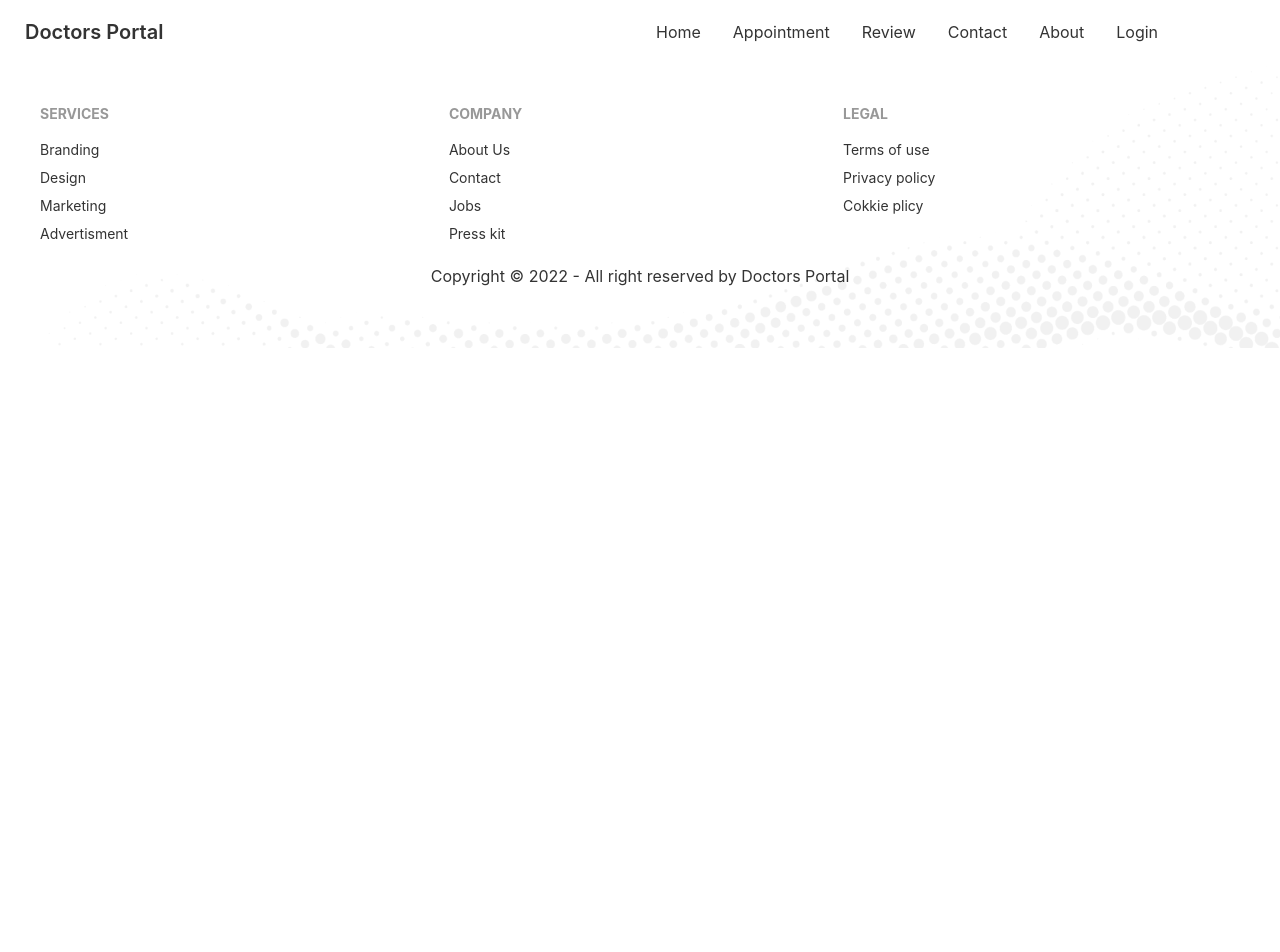
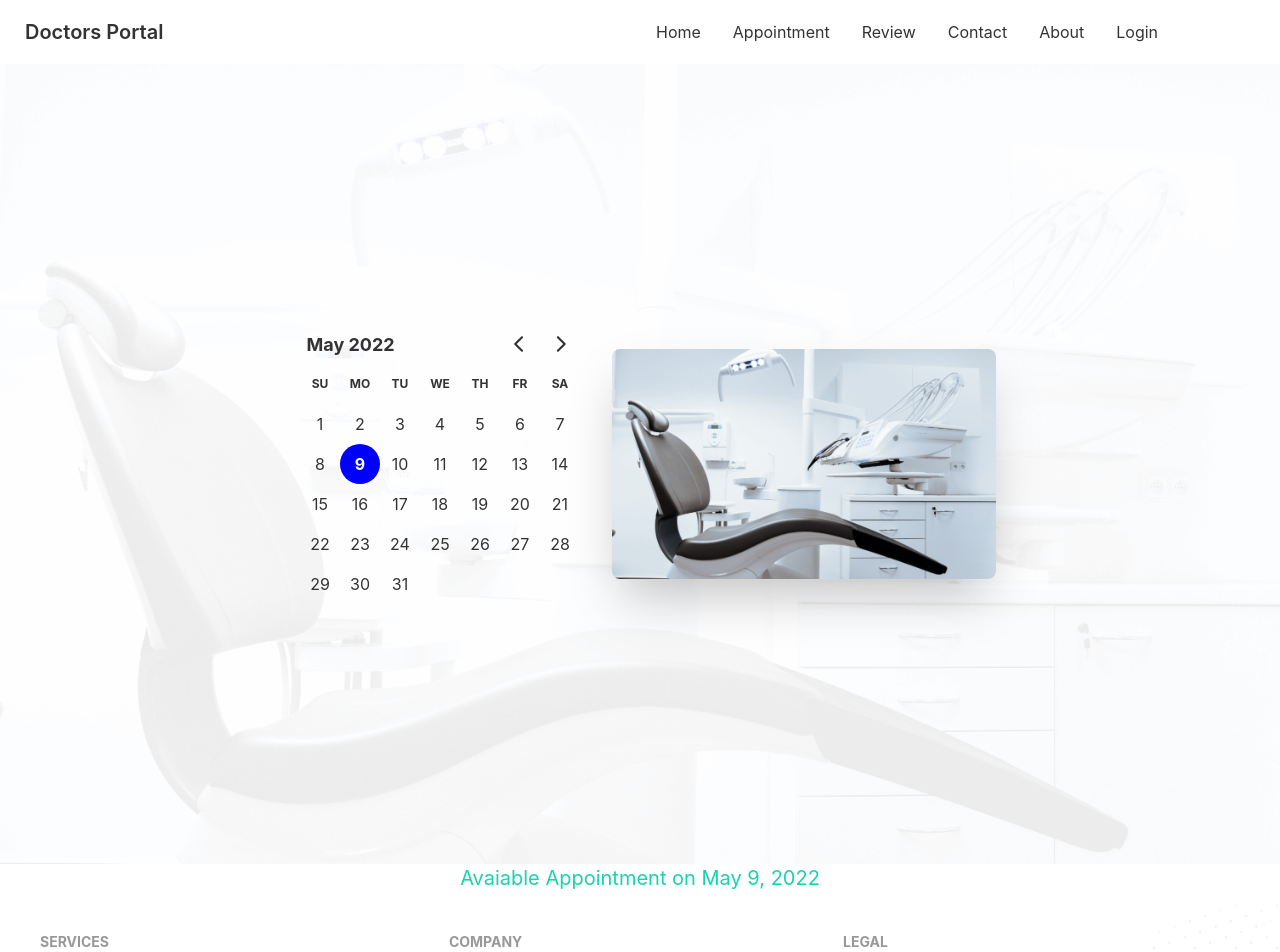
Before and after one commit to mohammadshariful/doctors-portal-client, a React (Create React App) app: page /appointment in a window 1280 px wide. Shown: the top 952 px of the page. Before the commit the page ends 800 px from the top, so only its background shows below. Built offline with nearby package versions, Linux system fonts and the light colour scheme.

Commit message:
appointments banner created

```diff
--- a/package.json
+++ b/package.json
@@ -7,7 +7,9 @@
     "@testing-library/react": "^13.2.0",
     "@testing-library/user-event": "^13.5.0",
     "daisyui": "^2.14.3",
+    "date-fns": "^2.28.0",
     "react": "^18.1.0",
+    "react-day-picker": "^8.0.4",
     "react-dom": "^18.1.0",
     "react-router-dom": "^6.3.0",
     "react-scripts": "5.0.1",
--- a/src/App.js
+++ b/src/App.js
@@ -1,20 +1,20 @@
 import { Route, Routes } from "react-router-dom";
 import About from "./Pages/About/About";
+import Appointment from "./Pages/Appointment/Appointment";
 import Home from "./Pages/Home/Home";
 import Login from "./Pages/Login/Login";
-import Footer from "./Pages/Shared/Footer/Footer";
 import Navbar from "./Pages/Shared/Navbar/Navbar";
 
 function App() {
   return (
-    <div>
+    <div className="max-w-7xl mx-auto">
       <Navbar />
       <Routes>
         <Route path="/" element={<Home />} />
         <Route path="/about" element={<About />} />
+        <Route path="/appointment" element={<Appointment />} />
         <Route path="/login" element={<Login />} />
       </Routes>
-      <Footer />
     </div>
   );
 }
--- /dev/null
+++ b/src/Pages/Appointment/Appointment.js
@@ -0,0 +1,16 @@
+import React, { useState } from "react";
+import Footer from "../Shared/Footer/Footer.js";
+import AppointmentBanner from "./AppointmentBanner.js";
+import AvailableAppointments from "./AvailableAppointments.js";
+const Appointment = () => {
+  const [date, setDate] = useState(new Date());
+  return (
+    <div>
+      <AppointmentBanner date={date} setDate={setDate} />
+      <AvailableAppointments date={date} />
+      <Footer />
+    </div>
+  );
+};
+
+export default Appointment;
--- /dev/null
+++ b/src/Pages/Appointment/AppointmentBanner.js
@@ -0,0 +1,32 @@
+import React from "react";
+import { DayPicker } from "react-day-picker";
+import "react-day-picker/dist/style.css";
+import bgImg from "../../assets/images/bg.png";
+import Chair from "../../assets/images/chair.png";
+const AppointmentBanner = ({ date, setDate }) => {
+  return (
+    <div
+      style={{
+        background: `url(${bgImg})`,
+        backgroundPosition: "center",
+        backgroundSize: "cover",
+      }}
+      className="hero min-h-screen"
+    >
+      <div className="hero-content flex-col lg:flex-row-reverse">
+        <div>
+          <img
+            src={Chair}
+            className="max-w-sm rounded-lg shadow-2xl"
+            alt="dentist chair"
+          />
+        </div>
+        <div>
+          <DayPicker mode="single" selected={date} onSelect={setDate} />
+        </div>
+      </div>
+    </div>
+  );
+};
+
+export default AppointmentBanner;
--- /dev/null
+++ b/src/Pages/Appointment/AvailableAppointments.js
@@ -0,0 +1,14 @@
+import { format } from "date-fns";
+import React from "react";
+
+const AvailableAppointments = ({ date }) => {
+  return (
+    <div>
+      <h3 className="text-center text-secondary text-xl">
+        Avaiable Appointment on {format(date, "PP")}
+      </h3>
+    </div>
+  );
+};
+
+export default AvailableAppointments;
--- a/src/Pages/Home/Home.js
+++ b/src/Pages/Home/Home.js
@@ -1,6 +1,8 @@
 import React from "react";
+import Footer from "../Shared/Footer/Footer";
 import Banner from "./Banner";
 import DentalCare from "./DentalCare";
+import HomeContact from "./HomeContact";
 import Info from "./Info";
 import MakeAppointment from "./MakeAppointment";
 import Services from "./Services";
@@ -15,6 +17,8 @@ const Home = () => {
       <DentalCare />
       <MakeAppointment />
       <Testimonials />
+      <HomeContact />
+      <Footer />
     </div>
   );
 };
--- /dev/null
+++ b/src/Pages/Home/HomeContact.js
@@ -0,0 +1,47 @@
+import React from "react";
+import appointment from "../../assets/images/appointment.png";
+import PrimaryBtn from "../Shared/PrimaryBtn/PrimaryBtn";
+const HomeContact = () => {
+  return (
+    <section
+      className="py-12 w-full"
+      style={{
+        background: `url(${appointment})`,
+      }}
+    >
+      <div className="text-center">
+        <h3 className="text-xl text-secondary font-bold uppercase">
+          Contact Us
+        </h3>
+        <h2 className="text-4xl text-white">Stay connected with us</h2>
+      </div>
+      <div className="text-center my-3">
+        <form>
+          <input
+            type="email"
+            placeholder="Email"
+            class="input input-bordered input-md "
+          />
+          <br />
+          <br />
+          <input
+            type="text"
+            placeholder="Subject"
+            class="input input-bordered input-md"
+          />
+          <br />
+          <br />
+          <textarea
+            class="textarea textarea-white"
+            placeholder="Your Message"
+          ></textarea>
+          <br />
+          <br />
+          <PrimaryBtn type="submit">Submit</PrimaryBtn>
+        </form>
+      </div>
+    </section>
+  );
+};
+
+export default HomeContact;
--- a/src/Pages/Home/InfoCard.js
+++ b/src/Pages/Home/InfoCard.js
@@ -3,7 +3,7 @@ import React from "react";
 const InfoCard = ({ img, cardTitle, bgColor }) => {
   return (
     <div className={`card lg:card-side shadow-xl ${bgColor}`}>
-      <figure className="px-5">
+      <figure className="px-5 pt-5">
         <img src={img} alt="Album" />
       </figure>
       <div className="card-body text-white">
--- a/src/Pages/Home/MakeAppointment.js
+++ b/src/Pages/Home/MakeAppointment.js
@@ -8,15 +8,15 @@ const MakeAppointment = () => {
       style={{
         background: `url(${appointment})`,
       }}
-      className="flex justify-center items-center p-4"
+      className="flex justify-center items-center"
     >
       <div className="flex-1 hidden lg:block">
         <img className="mt-[-120px]" src={doctor} alt="" />
       </div>
-      <div className="flex-1">
+      <div className="flex-1 p-5">
         <h3 className="text-xl text-primary font-bold">Appoinment</h3>
         <h2 className="text-3xl text-white">Make an Appointment Today</h2>
-        <p className="text-white">
+        <p className="text-white pb-5">
           Lorem ipsum dolor sit amet, consectetur adipisicing elit. Temporibus
           dolorem sequi quasi voluptates dignissimos cupiditate iure nam tempora
           voluptate sapiente sed harum repellat atque ullam sit, aspernatur
--- a/src/Pages/Shared/Navbar/Navbar.js
+++ b/src/Pages/Shared/Navbar/Navbar.js
@@ -8,7 +8,7 @@ const Navbar = () => {
         <Link to="/">Home</Link>
       </li>
       <li>
-        <Link to="/appoinment">Appointment</Link>
+        <Link to="/appointment">Appointment</Link>
       </li>
       <li>
         <Link to="/review">Review</Link>
```
Also changed, not shown: 1 other file (tests, documents, lock files or other folders).
